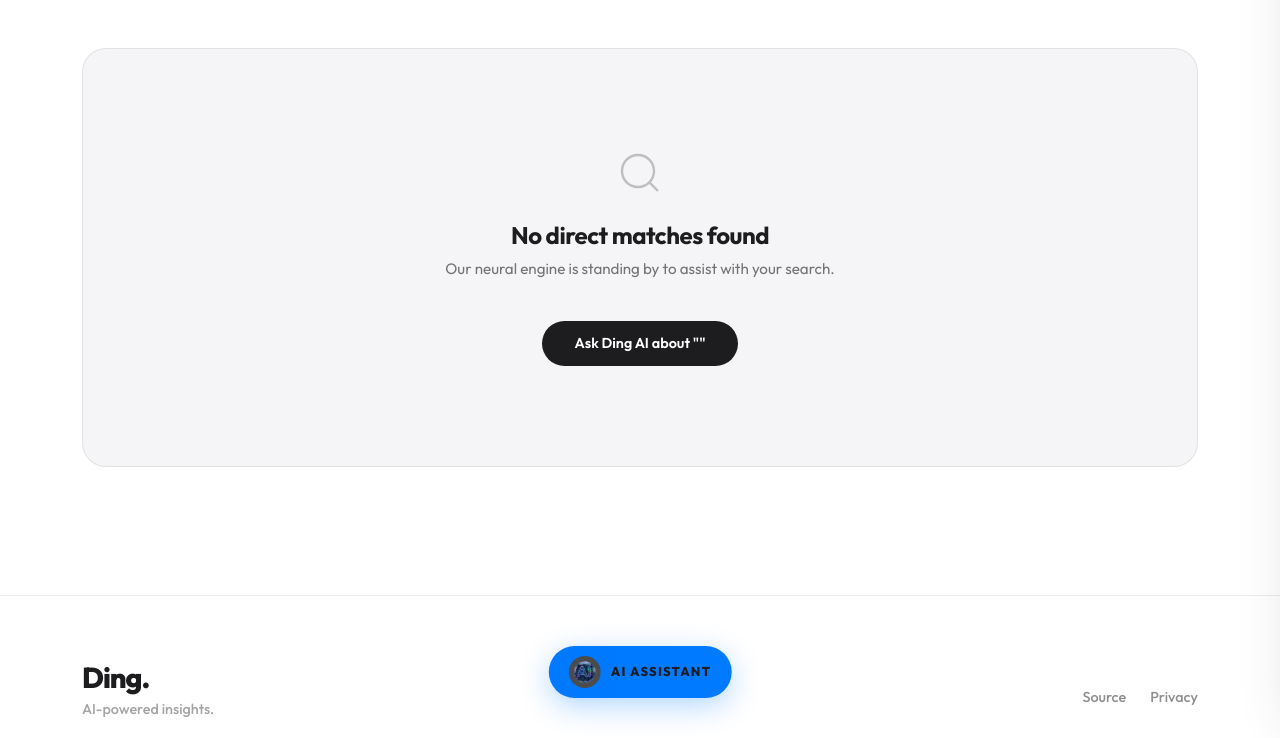
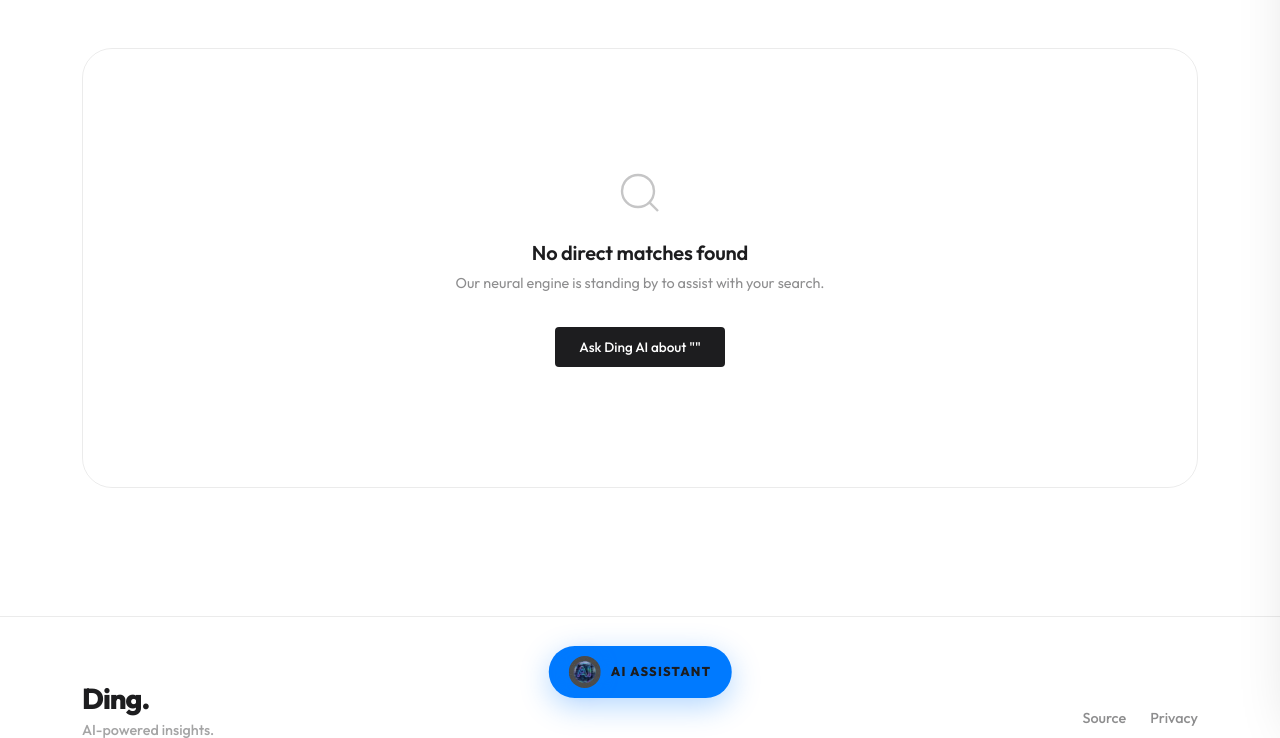
Before and after one commit to Viktorpav/iooding, a Django app: page / in a window 1280 px wide. Shown: the part 72-810 px from the top of the page. Run offline with Django 3.2, Linux system fonts and the light colour scheme; data that the repository does not hold is empty; some libraries are stand-ins or nearby versions.

Commit message:
part style 2

```diff
--- a/static/css/style.css
+++ b/static/css/style.css
@@ -230,11 +230,33 @@ main.container {
 
 /* --- Dropdown Enhancements --- */
 .dropdown-menu {
+    display: block;
+    opacity: 0;
+    visibility: hidden;
+    transform: translateY(10px);
+    transition: all 0.3s cubic-bezier(0.16, 1, 0.3, 1);
     border: 1px solid var(--glass-border) !important;
     background: var(--glass) !important;
     backdrop-filter: blur(40px) saturate(200%) !important;
     -webkit-backdrop-filter: blur(40px) saturate(200%) !important;
     border-radius: 18px !important;
+    pointer-events: none;
+}
+
+@media (min-width: 992px) {
+    .nav-item.dropdown:hover .dropdown-menu {
+        opacity: 1;
+        visibility: visible;
+        transform: translateY(0);
+        pointer-events: auto;
+    }
+}
+
+.dropdown-header {
+    color: var(--text) !important;
+    opacity: 0.4 !important;
+    font-size: 0.65rem !important;
+    letter-spacing: 0.15em !important;
 }
 
 .dropdown-item .description {
@@ -251,53 +273,44 @@ main.container {
 
 /* --- Premium Empty State --- */
 .premium-empty-state {
-    padding: 100px 40px;
+    padding: 120px 40px;
     text-align: center;
-    background: var(--surface);
+    background: transparent;
     border: 1px solid var(--border);
-    border-radius: 24px;
-    position: relative;
-    overflow: hidden;
-}
-
-.empty-state-content {
-    position: relative;
-    z-index: 1;
+    border-radius: 30px;
 }
 
 .empty-state-title {
-    font-size: 1.5rem;
-    font-weight: 700;
+    font-size: 1.25rem;
+    font-weight: 600;
     margin-bottom: 0.5rem;
-    letter-spacing: -0.02em;
+    letter-spacing: -0.01em;
 }
 
 .empty-state-subtitle {
-    font-size: 0.95rem;
-    opacity: 0.6;
-    margin-bottom: 2.5rem;
+    font-size: 0.9rem;
+    opacity: 0.5;
+    margin-bottom: 2rem;
 }
 
 .btn-minimal {
     background: var(--text);
     color: var(--bg);
     border: none;
-    padding: 12px 32px;
-    border-radius: 30px;
-    font-size: 0.9rem;
-    font-weight: 600;
-    transition: all 0.3s cubic-bezier(0.16, 1, 0.3, 1);
+    padding: 10px 24px;
+    border-radius: 4px;
+    font-size: 0.85rem;
+    font-weight: 500;
+    transition: all 0.2s;
 }
 
 .btn-minimal:hover {
-    transform: translateY(-2px) scale(1.02);
-    box-shadow: 0 10px 20px rgba(0, 0, 0, 0.1);
-    opacity: 0.9;
+    opacity: 0.8;
 }
 
 .card:hover {
     transform: translateY(-4px);
-    box-shadow: 0 20px 40px rgba(0, 0, 0, 0.1);
+    box-shadow: 0 20px 40px rgba(0, 0, 0, 0.08);
 }
 
 /* --- AI System: Sidebar & Widgets --- */
--- a/templates/base.html
+++ b/templates/base.html
@@ -36,7 +36,7 @@
             <ul class="dropdown-menu border-0 shadow-lg p-3" aria-labelledby="categoryDropdown"
               style="min-width: 260px;">
               <li>
-                <h6 class="dropdown-header opacity-25 small fw-bold text-uppercase mb-3">Archive</h6>
+                <h6 class="dropdown-header">Technical Core</h6>
               </li>
               <li><a class="dropdown-item rounded-3 mb-1 p-2" href="{% url 'blog:post_tag' tag_slug='linux' %}">
                   <span class="d-block fw-bold small">Enterprise Linux</span>
```
